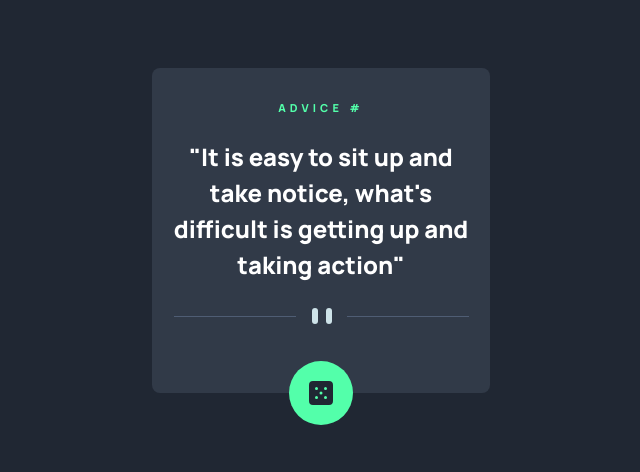
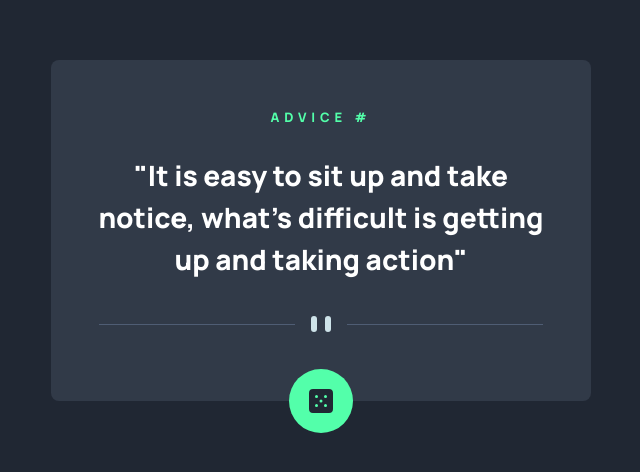
Before and after one commit to andrew2764/quote-generator, a plain HTML site: page index.html in a window 1280 px wide. Shown: the part 170-642 px from the top of the page, without its empty margins (319-959 px from the left). Drawn offline with Linux system fonts and the light colour scheme.

Commit message:
Finish desktop layout

```diff
--- a/index.html
+++ b/index.html
@@ -22,7 +22,10 @@
     <div class="container">
       <p class="title">Advice #<!-- Advice ID goes here --></p>
       <h1 class="advice">"It is easy to sit up and take notice, what's difficult is getting up and taking action"</h1>
-      <img src="./images/pattern-divider-mobile.svg" alt="divider" class="divider">
+      <picture>
+        <source media="(min-width: 800px)" srcset="./images/pattern-divider-desktop.svg">
+        <img src="./images/pattern-divider-mobile.svg" alt="divider" class="divider">
+      </picture>
       <button class="roll"><img src="./images/icon-dice.svg" alt="dice icon"></button>
     </div>
   </main>
--- a/style.css
+++ b/style.css
@@ -58,3 +58,19 @@ button.roll:hover {
   transition: 0.3s;
   box-shadow: 0 0 30px #53ffaa;
 }
+
+@media (min-width: 800px) {
+  .container {
+    max-width: 600px;
+    padding: 3em 2em 0;
+  }
+
+  .title {
+    font-size: 13px;
+  }
+
+  .advice {
+    font-size: 28px;
+    margin-bottom: 1.25em;
+  }
+}
```
